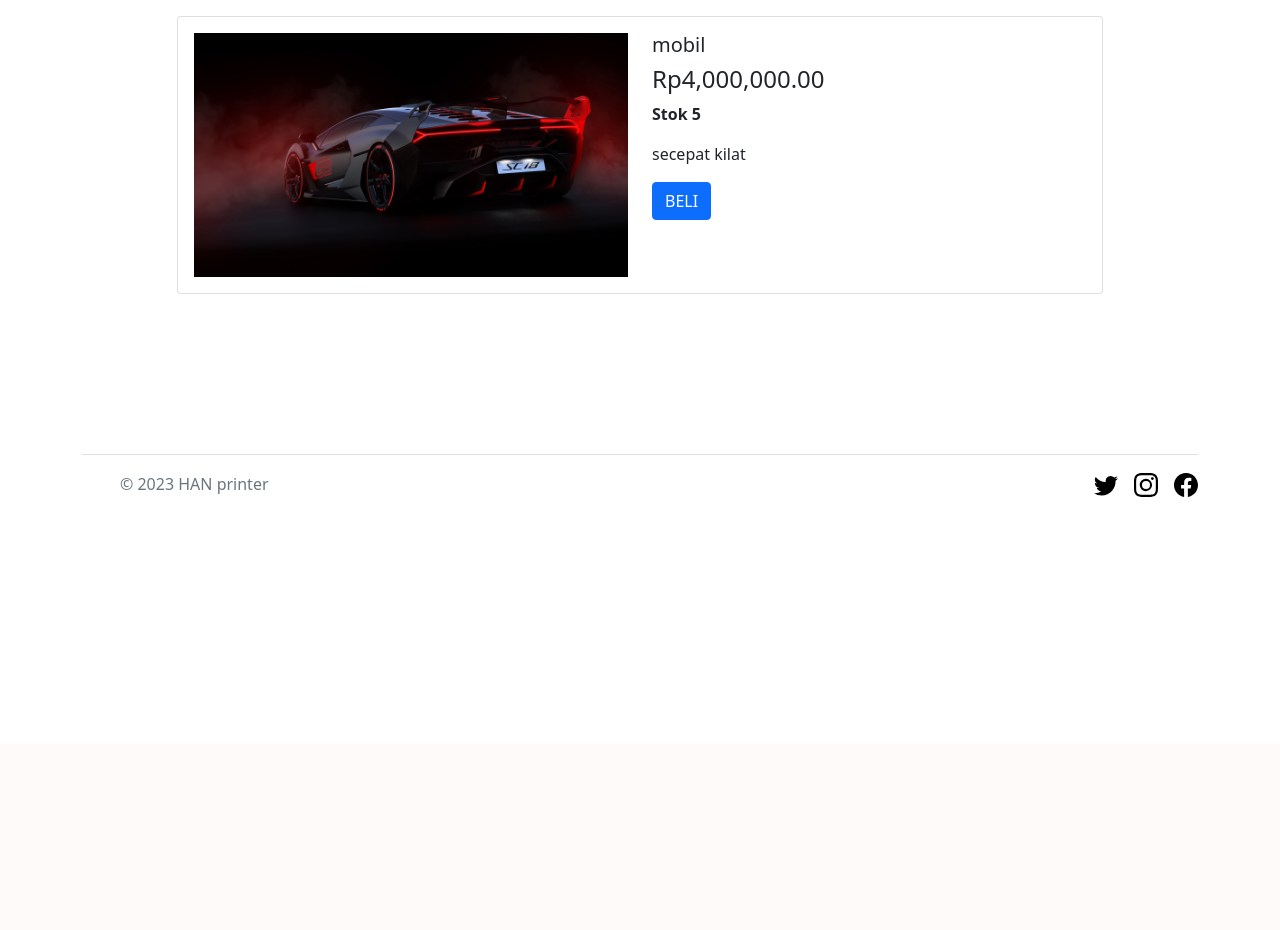
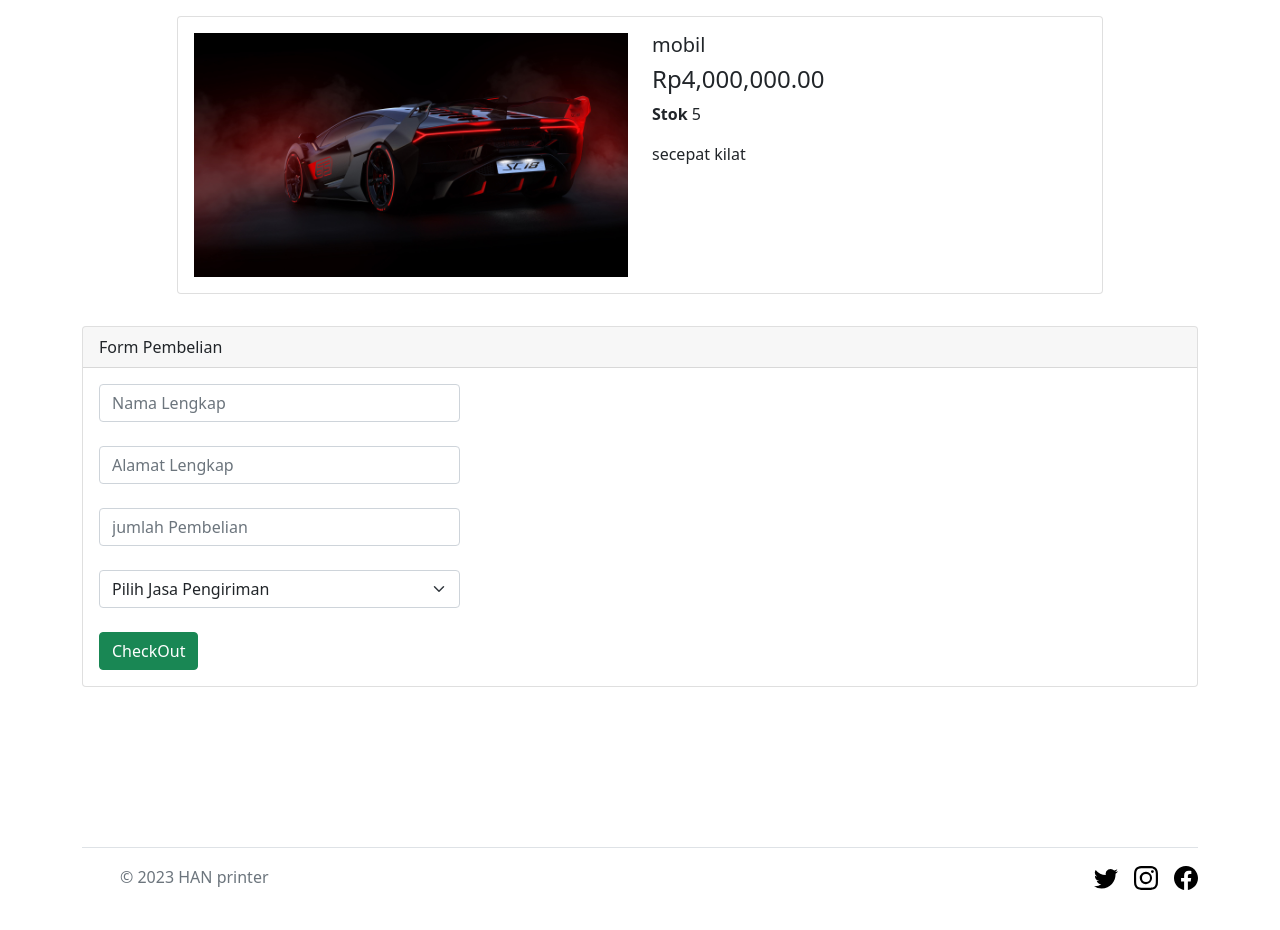
Before and after one commit to CyborgKnight/e-commerce_rehan, a PHP site: page /detail.php?detail=1 in a window 1280 px wide. Shown: the part 56-986 px from the top of the page. Before the commit the page ends 553 px from the top, so only its background shows below. Run offline with PHP 8.4, Linux system fonts and the light colour scheme; a user stored in the database is signed in; data comes from the database, SQL or seed files in the repository; data that the repository does not hold is empty.

Commit message:
kerjain backend form beli

```diff
--- a/config/function.php
+++ b/config/function.php
@@ -162,28 +162,6 @@ if (isset($_GET["checkout"])) {
 
     $idbarang = $_GET["detail"];
 
-    $query  = mysqli_query($conn, "SELECT * FROM tb_transaksi");
-
-    // untuk cek stok barang
-    $cekstoksekarang    = mysqli_query($conn, "SELECT * FROM tb_barang WHERE idBarang = $id");
-    $ambildata          = mysqli_fetch_assoc($cekstoksekarang);
-
-    $stoksekarang       = $ambildata["stok"];
-
-    if ($stoksekarang >= $qty) {
-        $kurangkanstoksekarangdenganqty = $stoksekarang - $qty;
-
-        $updatestokmasuk = mysqli_query($conn, "UPDATE tb_barang SET stok = $kurangkanstoksekarangdenganqty WHERE idBarang = $id");
-    } else {
-        echo "
-        <script>
-        alert('Maaf stok tidak mencukupi');
-            window.location.href = 'detail.php?beli={$id}';
-            </script>
-            ";
-        die;
-    }
-
     $result = mysqli_query($conn, "INSERT INTO tb_transaksi (idUser, idBarang, nama, alamat, jasa_pengiriman, qty, status) VALUES ('$idUser', '$idbarang', '$nama', '$alamat', '$pengiriman', $qty, 0)");
 
     var_dump($result);
--- a/detail.php
+++ b/detail.php
@@ -38,11 +38,8 @@ include("view/navbar.php");
                             <div class="col-md-6">
                                 <h5> <?= $barang; ?> </h5>
                                 <h4> <?= "Rp" . number_format($harga, 2); ?> </h4>
-                                <p><strong> Stok <?= $stok; ?> </strong></p>
+                                <p><strong> Stok </strong> <?= $stok; ?> </p>
                                 <p> <?= $deskripsi ?> </p>
-                                <?php if ($super_user == false) : ?>
-                                    <a href="formBeli.php?beli<?= $id; ?>" class="btn btn-primary" data-bs-toggle="modal" data-bs-target="#beliBarang"> BELI </a>
-                                <?php endif; ?>
                             </div>
                         <?php endwhile; ?>
                     </div>
@@ -50,35 +47,40 @@ include("view/navbar.php");
             </div>
         </div>
     </div>
+</div>
 
-    <!-- Modal Form Beli Barang -->
-    <div class="modal fade" id="beliBarang" tabindex="-1" aria-labelledby="exampleModalLabel" aria-hidden="true">
-        <div class="modal-dialog">
-            <div class="modal-content">
-                <div class="modal-header">
-                    <h1 class="modal-title fs-5" id="exampleModalLabel"> Isi form di bawah ini </h1>
-                    <button type="button" class="btn-close" data-bs-dismiss="modal" aria-label="Close"></button>
-                </div>
-                <div class="modal-body">
-                    <div class="form-grup">
-                        <form action="" method="post" enctype="multipart/form-data">
-                            <input type="text" placeholder="Nama Lengkap" name="nama" class="form-control" autocomplete="off" required><br>
-                            <input type="text" placeholder="Alamat Lengkap" name="alamat" class="form-control" autocomplete="off" required><br>
-                            <input type="number" placeholder="Jumlah Pembelian" name="qty" class="form-control" autocomplete="off" required><br>
-                            <div class="input-group mb-3">
-                                <label class="input-group-text" for="inputGroupSelect01"> Jasa Pengiriman </label>
-                                <select class="form-select" id="inputGroupSelect01">
-                                    <option name="kurir" value="SICEPAT" id="sicepat"> Si Cepat </option>
-                                    <option name="kurir" value="JNE" id="jne"> JNE </option>
-                                    <option name="kurir" value="J&T" id="j&t"> J&T </option>
-                                </select>
-                            </div>
-                            <div class="modal-footer">
-                                <input type="hidden" name="idUser" value="<?= $data["idUser"]; ?>">
-                                <button type="submit" class="btn btn-primary" name="checkout"> CheckOut </button>
-                            </div>
-                        </form>
-                    </div>
+<div class="container">
+    <div class="row-justify-content-center">
+        <div class="col">
+            <div class="card my-3">
+                <div class="card-header"> Form Pembelian </div>
+                <div class="card-body">
+                    <form action="" method="post">
+                        <div class="col-md-4">
+                            <input type="text" name="nama" class="form-control" placeholder="Nama Lengkap" required>
+                        </div>
+                        <br>
+                        <div class="col-md-4">
+                            <input type="text" name="alamat" class="form-control" placeholder="Alamat Lengkap" required>
+                        </div>
+                        <br>
+                        <div class="col-md-4">
+                            <input type="number" name="qty" class="form-control" placeholder="jumlah Pembelian" required>
+                        </div>
+                        <br>
+                        <div class="col-md-4">
+                            <select class="form-select" aria-label="Default select example">
+                                <option selected> Pilih Jasa Pengiriman </option>
+                                <option value="jne"> JNE </option>
+                                <option value="j&t"> J&T </option>
+                                <option value="sicepat"> SiCepat </option>
+                            </select>
+                        </div>
+                        <br>
+                        <div class="col-md-4">
+                            <a href="#" class="btn btn-success"> CheckOut </a>
+                        </div>
+                    </form>
                 </div>
             </div>
         </div>
--- a/konfirmasitransaksi.php
+++ b/konfirmasitransaksi.php
@@ -18,7 +18,7 @@ include("view/navbar.php");
     <h3 class="text-center my-3"> DAFTAR TRANSAKSI </h3>
     <div class="table-responsive">
         <table class="table table-striped table-dark">
-            <thead style="color: #F7F7F7;">
+            <thead style="color: #508FC7;">
                 <tr>
                     <th width="20%"> Nama Pembeli </th>
                     <th> Jenis Barang </th>
```
Also changed, not shown: dashboard.php (+6 -2 lines), statustransaksi.php (+4 -4 lines), assets/img/63fea82235930.jpg (added), assets/img/63fea98b07e42.jpg (added), assets/img/63fea9eebc462.jpg (added), assets/img/63feaa4a90baf.jpg (added).
